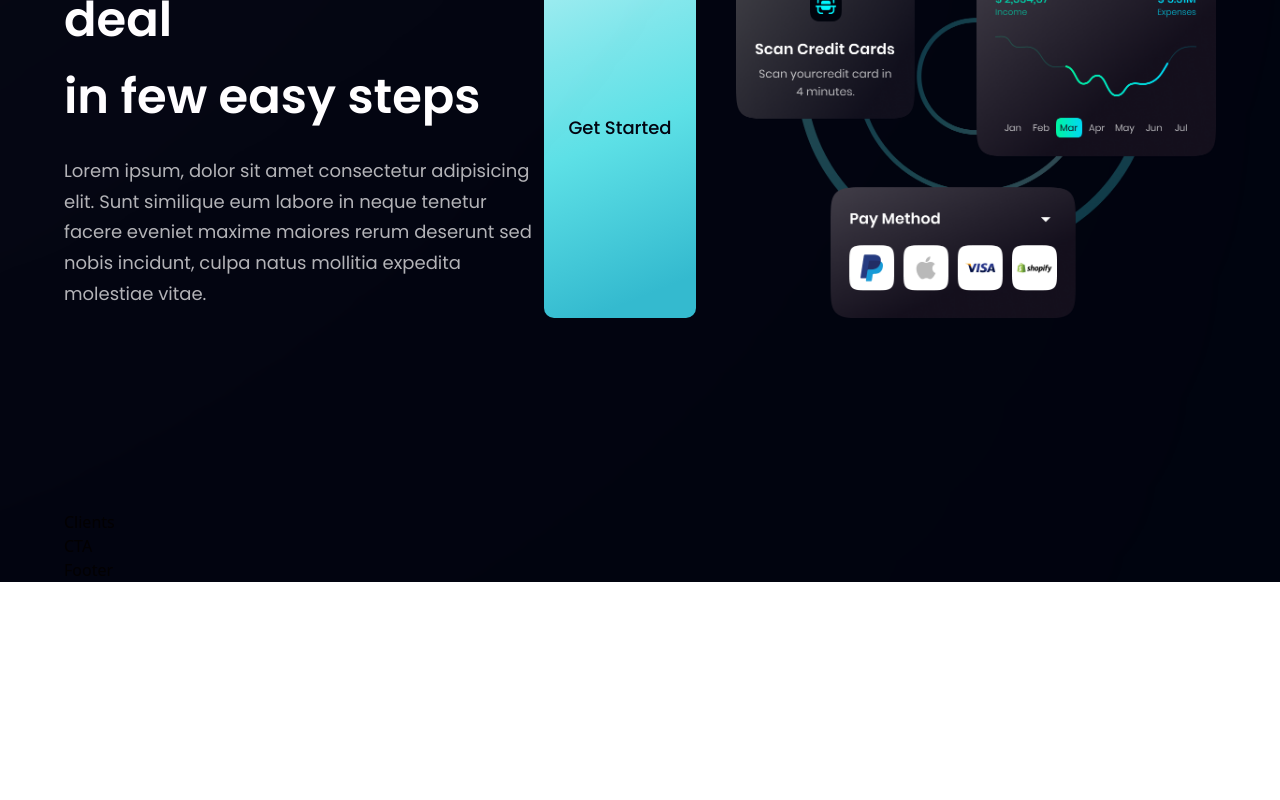
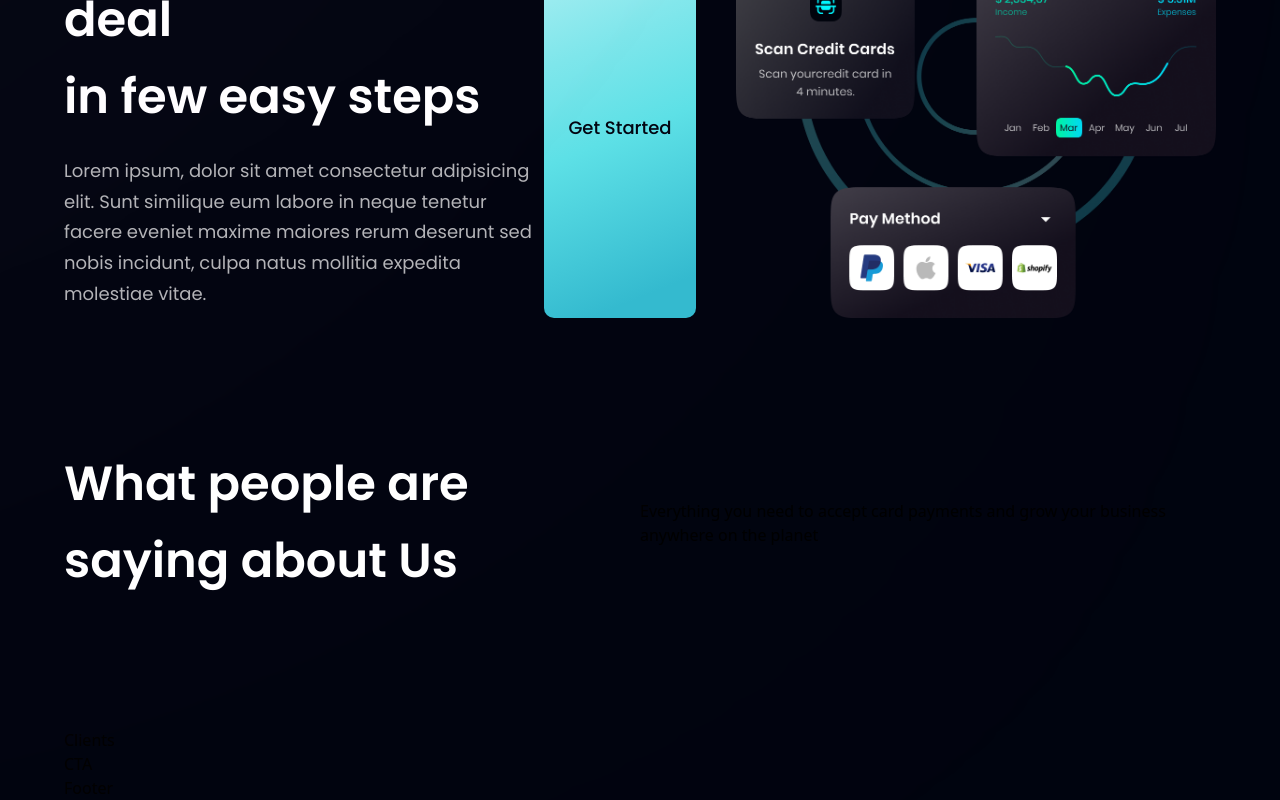
Before and after one commit to nejidevelops/modern_bank_app, a React (Vite) app: page / in a window 1280 px wide. Shown: the part 2356-3156 px from the top of the page. Before the commit the page ends 2938 px from the top, so only its background shows below. Built offline with nearby package versions, Linux system fonts and the light colour scheme.

Commit message:
testing the little piece of data and information to confirm that it is getting well as it should

```diff
--- a/src/components/Testimonials.jsx
+++ b/src/components/Testimonials.jsx
@@ -1,13 +1,16 @@
 import { feedback } from '../constants'
 import styles from '../style'
-import FeedbackCard from './FeedbackCard'
+// import FeedbackCard from './FeedbackCard'
 
 function Testimonials() {
   return (
     <section id='clients' className={`${styles.paddingY} ${styles.flexCenter} flex-col relative`}>
       <div />
-      <div>
-
+      <div className='w-full flex justify-between items-center md:flex-row flex-col sm:mb-16 mb-6 relative z-[1]'>
+        <h1 className={`${styles.heading2}`}>What people are <br className='sm:block hidden' />saying about Us</h1>
+        <div className='w-full md:mt-0 mt-6'>
+          <p>Everything you need to accept card payments and grow your business anywhere on the planet</p>
+        </div>
       </div>
     </section>
   )
```
